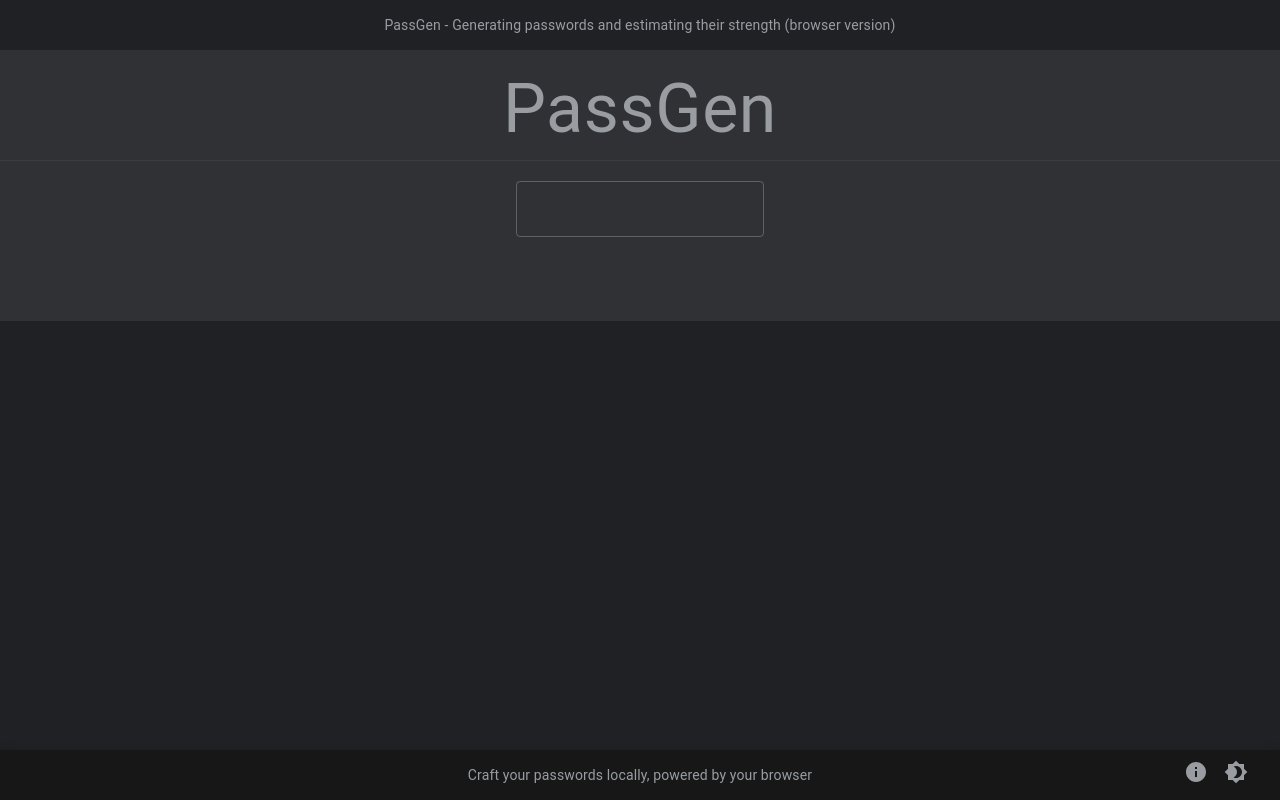
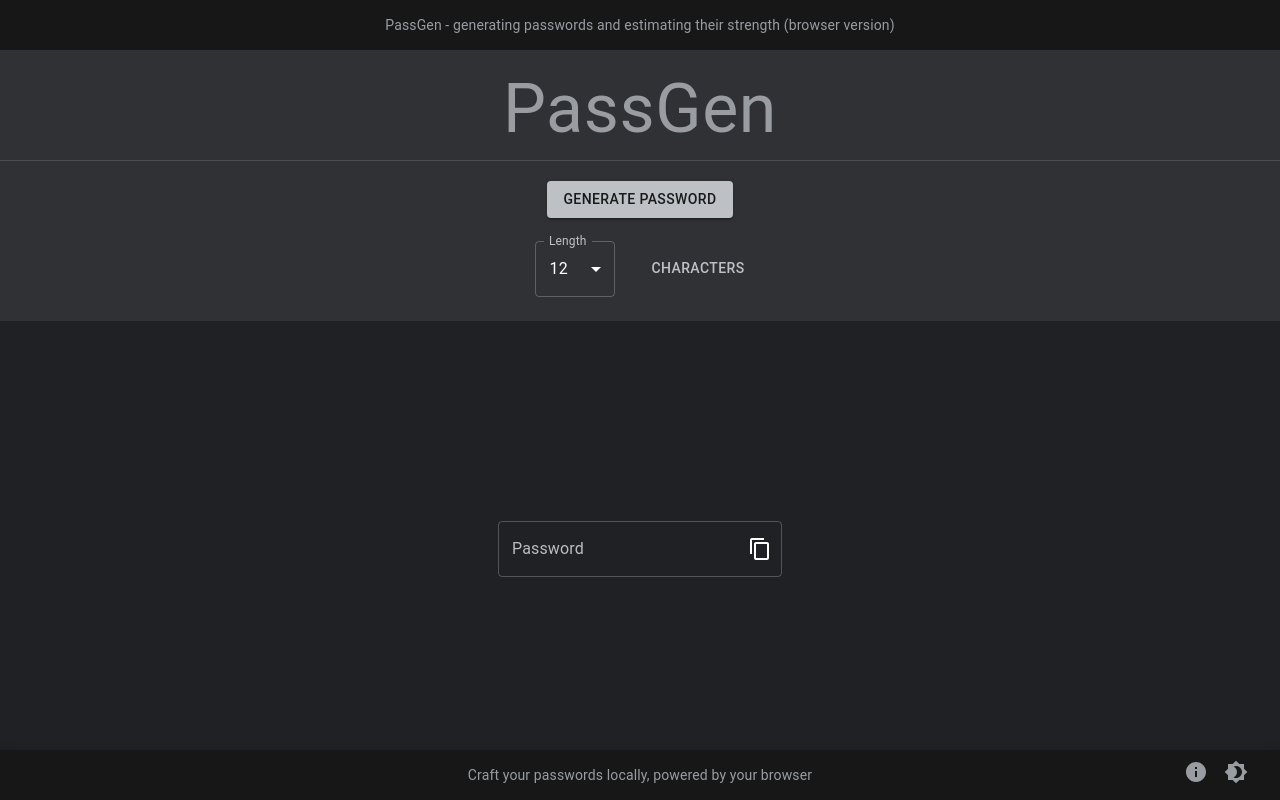
Before and after one commit to simon-styles/passGen, a React (Create React App) app: page / in a window 1280 px wide. Built offline with nearby package versions, Linux system fonts and the light colour scheme.

Commit message:
Added multiple features - character selection, length, return password, copy icon, layout, structure of code

```diff
--- a/src/components/AppTextField.tsx
+++ /dev/null
@@ -1,25 +0,0 @@
-import React, {useContext} from "react";
-import {Box, TextField} from "@mui/material";
-import {ThemeContext} from "./ThemeContext";
-
-const AppTextField: React.FC = () => {
-  const { darkMode } = useContext(ThemeContext)
-
-  return (
-    <Box
-      style={{
-        height: "20vh",
-        minHeight: "142px",
-        display: "flex",
-        flexDirection: "column",
-        alignItems: "center",
-        justifyContent: "flex-start",
-        backgroundColor: darkMode? "#303134" : "#e0e0e0",
-      }}
-    >
-      <TextField style={{ marginTop: "20px" }}></TextField>
-    </Box>
-  )
-};
-
-export default AppTextField;
--- a/src/components/AppBarBottom.tsx
+++ b/src/components/BarBottom.tsx
@@ -16,7 +16,7 @@ import Brightness4Icon from "@mui/icons-material/Brightness4";
 
 import { ThemeContext } from "./ThemeContext";
 
-const AppBarBottom = () => {
+const BarBottom = () => {
   const { darkMode, toggleDarkMode } = useContext(ThemeContext);
   const [openInfo, setOpenInfo] = useState(false);
 
@@ -84,47 +84,24 @@ const AppBarBottom = () => {
           >
             <InfoIcon />
           </IconButton>
-          <Dialog
-            open={openInfo}
-            onClose={handleCloseInfo}
-            PaperProps={{
-              style: {
-                backgroundColor: darkMode ? "#303134" : "#f8f9fa",
-              },
-            }}
-          >
-            <DialogTitle style={{ color: darkMode ? "#FFFFFF" : "#202124" }}>
-              PassGen - Generating passwords and estimating their strength
+          <Dialog open={openInfo} onClose={handleCloseInfo}>
+            <DialogTitle>
+              PassGen - generating passwords and estimating their strength
             </DialogTitle>
             <DialogContent>
               <DialogContentText>
-                <Typography
-                  paragraph
-                  style={{
-                    color: darkMode ? "#e8eaed" : "#5f6368",
-                  }}
-                >
+                <Typography paragraph>
                   Welcome to 'PassGen'! Here's a tool that doesn't just create
                   secure passwords, but it also educates you about the strength
                   of those passwords in the face of potential attacks.
                 </Typography>
-                <Typography
-                  paragraph
-                  style={{
-                    color: darkMode ? "#e8eaed" : "#5f6368",
-                  }}
-                >
+                <Typography paragraph>
                   You can generate robust passwords using PassGen, and it tells
                   you how long it might take for a sophisticated computer system
                   to crack them. This system, for the sake of illustration, can
                   make an astonishing 1 quadrillion guesses every second!
                 </Typography>
-                <Typography
-                  paragraph
-                  style={{
-                    color: darkMode ? "#e8eaed" : "#5f6368",
-                  }}
-                >
+                <Typography paragraph>
                   What makes PassGen unique is its ability to check the strength
                   of your existing passwords without requiring you to share
                   them. You just input the length of your password and the types
@@ -133,24 +110,14 @@ const AppBarBottom = () => {
                   data being sent or stored anywhere – your information always
                   remains confidential and secure in your own browser.
                 </Typography>
-                <Typography
-                  paragraph
-                  style={{
-                    color: darkMode ? "#e8eaed" : "#5f6368",
-                  }}
-                >
+                <Typography paragraph>
                   Our application also educates you about 'password entropy',
                   which is a measure of password complexity. The higher the
                   entropy, the harder your password is to crack. When we
                   calculate the time it would take to brute force your password,
                   we give you a real sense of your password's strength.
                 </Typography>
-                <Typography
-                  paragraph
-                  style={{
-                    color: darkMode ? "#e8eaed" : "#5f6368",
-                  }}
-                >
+                <Typography paragraph>
                   Remember, PassGen is entirely free to use. Our goal is to make
                   strong cybersecurity accessible to everyone. Enjoy using
                   PassGen - we hope it answers all your security queries. It's
@@ -179,4 +146,4 @@ const AppBarBottom = () => {
   );
 };
 
-export default AppBarBottom;
+export default BarBottom;
--- a/src/components/AppBarTop.tsx
+++ b/src/components/BarTop.tsx
@@ -2,7 +2,7 @@ import React, { useContext } from "react";
 import { ThemeContext } from "./ThemeContext";
 import { AppBar, Toolbar, Typography } from "@mui/material";
 
-const AppBarTop: React.FC = () => {
+const BarTop: React.FC = () => {
   const { darkMode } = useContext(ThemeContext);
 
   return (
@@ -10,7 +10,7 @@ const AppBarTop: React.FC = () => {
       <Toolbar
         style={{
           minHeight: "50px",
-          backgroundColor: darkMode ? "#202124" : "#fff",
+          backgroundColor: darkMode ? "#171717" : "#f2f2f2",
         }}
       >
         <Typography
@@ -21,11 +21,12 @@ const AppBarTop: React.FC = () => {
             color: darkMode ? "#999da2" : "#70757a",
           }}
         >
-          PassGen - Generating passwords and estimating their strength (browser version)
+          PassGen - generating passwords and estimating their strength (browser
+          version)
         </Typography>
       </Toolbar>
     </AppBar>
   );
 };
 
-export default AppBarTop;
+export default BarTop;
--- /dev/null
+++ b/src/components/DisplayPassword.tsx
@@ -0,0 +1,47 @@
+import React from "react";
+import { IconButton, InputAdornment, TextField } from "@mui/material";
+import ContentCopyIcon from "@mui/icons-material/ContentCopy";
+
+type Data = {
+  password: string;
+  entropy: number;
+  bruteForceTime: {
+    time: number;
+    unit: string;
+  };
+};
+
+type Props = {
+  data: Data | null;
+};
+
+const DisplayPassword: React.FC<Props> = ({ data }) => {
+  const handleClickCopy = async () => {
+    try {
+      await navigator.clipboard.writeText(data?.password || "");
+    } catch (err) {
+      console.error("Failed to copy password: ", err);
+    }
+  };
+
+  return (
+    <>
+      <TextField
+        label={"Password"}
+        variant={"outlined"}
+        value={data?.password || ""}
+        InputProps={{
+          endAdornment: (
+            <InputAdornment position={"end"}>
+              <IconButton edge={"end"} onClick={handleClickCopy}>
+                <ContentCopyIcon />
+              </IconButton>
+            </InputAdornment>
+          ),
+        }}
+      />
+    </>
+  );
+};
+
+export default DisplayPassword;
--- /dev/null
+++ b/src/components/GeneratePassword.tsx
@@ -0,0 +1,199 @@
+import React, { useContext, useState } from "react";
+import {
+  Box,
+  Button,
+  FormControlLabel,
+  Checkbox,
+  Select,
+  MenuItem,
+  SelectChangeEvent,
+  Menu,
+  FormControl,
+  InputLabel,
+  Typography,
+} from "@mui/material";
+import { ThemeContext } from "./ThemeContext";
+import { generatePassword } from "../services/passwordService";
+import { computeEntropy } from "../services/entropyService";
+import { computeBruteForceTime } from "../services/bruteForceTimeService";
+import { SelectedCategories } from "../interfaces";
+import DisplayPassword from "./DisplayPassword";
+
+const menuItems = Array.from({ length: 45 }, (_, i) => i + 4).map((item) => (
+  <MenuItem key={item} value={item}>
+    {item}
+  </MenuItem>
+));
+
+const GeneratePassword: React.FC = () => {
+  const { darkMode } = useContext(ThemeContext);
+  const [length, setLength] = useState<number>(12);
+  const [anchorEl, setAnchorEl] = useState<null | HTMLElement>(null);
+  const [selectedCategories, setSelectedCategories] =
+    useState<SelectedCategories>({
+      useNumbers: false,
+      useLowerCase: false,
+      useUpperCase: false,
+      useSymbols: false,
+    });
+  const [generatedData, setGeneratedData] = useState<{
+    password: string;
+    entropy: number;
+    bruteForceTime: {
+      time: number;
+      unit: string;
+    };
+  } | null>(null);
+
+  const handleSetLength = (event: SelectChangeEvent<number>) => {
+    setLength(event.target.value as number);
+  };
+
+  const handleClickCharacters = (event: React.MouseEvent) => {
+    setAnchorEl(event.currentTarget as HTMLElement);
+  };
+
+  const handleCloseCharacters = () => {
+    setAnchorEl(null);
+  };
+
+  const handleCheckboxChange = (category: keyof SelectedCategories) => () => {
+    setSelectedCategories((prevState) => ({
+      ...prevState,
+      [category]: !prevState[category],
+    }));
+  };
+
+  function handleClickGenerate() {
+    const password = generatePassword(length, selectedCategories);
+    const entropy = computeEntropy(password);
+    const bruteForceTime = computeBruteForceTime(entropy);
+    setGeneratedData({ password, entropy, bruteForceTime });
+    console.log(password, entropy, bruteForceTime);
+  }
+
+  return (
+    <>
+      <Box
+        style={{
+          height: "20vh",
+          minHeight: "142px",
+          display: "flex",
+          flexDirection: "column",
+          alignItems: "center",
+          justifyContent: "flex-start",
+          backgroundColor: darkMode ? "#303134" : "#e0e0e0",
+        }}
+      >
+        <Button
+          variant="contained"
+          style={{ marginTop: "20px" }}
+          onClick={handleClickGenerate}
+        >
+          Generate Password
+        </Button>
+        <Box
+          style={{
+            display: "flex",
+            flexDirection: "row",
+            alignItems: "center",
+            justifyContent: "space-between",
+            marginTop: "15px",
+            gap: "20px",
+          }}
+        >
+          <FormControl sx={{ m: 1, minWidth: 80 }}>
+            <InputLabel id="Length">Length</InputLabel>
+            <Select
+              id={"Length"}
+              value={length}
+              onChange={handleSetLength}
+              label={"Length"}
+              MenuProps={{
+                PaperProps: {
+                  style: {
+                    maxHeight: 48 * 4.5,
+                  },
+                },
+              }}
+            >
+              {menuItems}
+            </Select>
+          </FormControl>
+          <Button
+            aria-controls={"checkbox-menu"}
+            aria-haspopup={true}
+            onClick={handleClickCharacters}
+          >
+            Characters
+          </Button>
+          <Menu
+            anchorEl={anchorEl}
+            keepMounted={true}
+            open={Boolean(anchorEl)}
+            onClose={handleCloseCharacters}
+          >
+            <MenuItem>
+              <FormControlLabel
+                control={
+                  <Checkbox
+                    checked={selectedCategories.useNumbers}
+                    onChange={handleCheckboxChange("useNumbers")}
+                  />
+                }
+                label={"Numbers"}
+              />
+            </MenuItem>
+            <MenuItem>
+              <FormControlLabel
+                control={
+                  <Checkbox
+                    checked={selectedCategories.useLowerCase}
+                    onChange={handleCheckboxChange("useLowerCase")}
+                  />
+                }
+                label={"Lowercase"}
+              />
+            </MenuItem>
+            <MenuItem>
+              <FormControlLabel
+                control={
+                  <Checkbox
+                    checked={selectedCategories.useUpperCase}
+                    onChange={handleCheckboxChange("useUpperCase")}
+                  />
+                }
+                label={"Uppercase"}
+              />
+            </MenuItem>
+            <MenuItem>
+              <FormControlLabel
+                control={
+                  <Checkbox
+                    checked={selectedCategories.useSymbols}
+                    onChange={handleCheckboxChange("useSymbols")}
+                  />
+                }
+                label={"Symbols"}
+              />
+            </MenuItem>
+          </Menu>
+        </Box>
+      </Box>
+      <Box
+        style={{
+          height: "32vh",
+          minHeight: "142px",
+          display: "flex",
+          flexDirection: "column",
+          alignItems: "center",
+          justifyContent: "flex-end",
+        }}
+      >
+        <DisplayPassword data={generatedData} />
+      </Box>
+    </>
+  );
+};
+
+export default GeneratePassword;
--- a/src/components/MainPage.tsx
+++ b/src/components/MainPage.tsx
@@ -1,43 +1,28 @@
-import React from "react";
+import React, { useContext } from "react";
 
-import AppBarTop from "./AppBarTop";
-import AppBanner from "./AppBanner";
-import AppBarBottom from "./AppBarBottom";
-import AppTextField from "./AppTextField";
-import { generatePassword } from "../services/passwordService";
-import { computeEntropy } from "../services/entropyService";
-import { computeBruteForceTime } from "../services/bruteForceTimeService";
-import {Divider} from "@mui/material";
-
-/**
- * -----------------------------------------------
- */
-const length = 8;
-const categories = [
-  "abcdefghijklmnopqrstuvwxyz",
-  "ABCDEFGHIJKLMNOPQRSTUVWXYZ",
-  "0123456789",
-];
-const password = generatePassword(length, categories);
-const entropy = computeEntropy(password);
-const bruteForceTime = computeBruteForceTime(entropy);
-console.log(`Password is: ${password}`);
-console.log(`Entropy of the password is: ${entropy}`);
-console.log(
-  `Brute force time is: ${bruteForceTime.time} ${bruteForceTime.unit}`,
-);
-/**
- * -----------------------------------------------
- */
+import BarTop from "./BarTop";
+import Banner from "./Banner";
+import BarBottom from "./BarBottom";
+import { Divider } from "@mui/material";
+import { ThemeContext } from "./ThemeContext";
+import GeneratePassword from "./GeneratePassword";
 
 const MainPage: React.FC = () => {
+  const { darkMode } = useContext(ThemeContext);
+
   return (
     <div>
-      <AppBarTop />
-      <AppBanner />
-      <Divider />
-      <AppTextField />
-      <AppBarBottom />
+      <BarTop />
+      <Banner />
+      <Divider
+        style={{
+          backgroundColor: darkMode
+            ? "rgba(112, 117, 122, 0.25)"
+            : "rgba(153, 157, 162, 0.25)",
+        }}
+      />
+      <GeneratePassword />
+      <BarBottom />
     </div>
   );
 };
--- /dev/null
+++ b/src/interfaces.ts
@@ -0,0 +1,6 @@
+export interface SelectedCategories {
+  useNumbers: boolean;
+  useLowerCase: boolean;
+  useUpperCase: boolean;
+  useSymbols: boolean;
+}
--- a/src/services/bruteForceTimeService.tsx
+++ b/src/services/bruteForceTimeService.tsx
@@ -19,7 +19,7 @@ export function computeBruteForceTime(entropy: number): {
     { unit: "nanoseconds", factor: 1000 },
   ];
 
-  let unit = "years";
+  let unit = "";
 
   for (let conversion of conversions) {
     if (time >= 1.0) {
@@ -29,5 +29,9 @@ export function computeBruteForceTime(entropy: number): {
     time *= conversion.factor;
   }
 
+  if (!unit) {
+    unit = " nanoseconds";
+  }
+
   return { time: parseFloat(time.toFixed(2)), unit };
 }
--- a/src/services/entropyService.tsx
+++ b/src/services/entropyService.tsx
@@ -1,7 +1,7 @@
 const LOWERCASE_CHARS = 26;
 const UPPERCASE_CHARS = 26;
 const DIGIT_CHARS = 10;
-const SPECIAL_CHARS = 31;
+const SPECIAL_CHARS = 32;
 
 export function computeEntropy(password: string): number {
   if (!password) {
@@ -15,5 +15,5 @@ export function computeEntropy(password: string): number {
   if (/\d/.test(password)) N += DIGIT_CHARS;
   if (/[\W_]/.test(password)) N += SPECIAL_CHARS;
 
-  return parseFloat(Math.log2(Math.pow(N, password.length)).toFixed(2));
+  return Math.log2(Math.pow(N, password.length));
 }
--- a/src/services/passwordService.tsx
+++ b/src/services/passwordService.tsx
@@ -1,3 +1,34 @@
+import { SelectedCategories } from "../interfaces";
+
+function getCategories(selectedCategories: SelectedCategories) {
+  const charSets = {
+    useNumbers: "0123456789",
+    useLowerCase: "abcdefghijklmnopqrstuvwxyz",
+    useUpperCase: "ABCDEFGHIJKLMNOPQRSTUVWXYZ",
+    useSymbols: "!\"#$%&'()*+,-./:;<=>?@[\\]^_`{|}~",
+  };
+
+  let categories: string[] = [];
+
+  if (selectedCategories.useNumbers) {
+    categories.push(charSets.useNumbers);
+  }
+
+  if (selectedCategories.useLowerCase) {
+    categories.push(charSets.useLowerCase);
+  }
+
+  if (selectedCategories.useUpperCase) {
+    categories.push(charSets.useUpperCase);
+  }
+
+  if (selectedCategories.useSymbols) {
+    categories.push(charSets.useSymbols);
+  }
+
+  return categories;
+}
+
 function getRandomCharacter(str: string): string {
   const randomIndex = Math.floor(Math.random() * str.length);
   return str[randomIndex];
@@ -15,7 +46,12 @@ function shuffle(array: string[]): string[] {
   return array;
 }
 
-export function generatePassword(length: number, categories: string[]): string {
+export function generatePassword(
+  length: number,
+  selectedCategories: SelectedCategories,
+): string {
+  const categories = getCategories(selectedCategories);
+
   if (length < categories.length) {
     throw new Error(`Length must be at least ${categories.length}`);
   }
```
Also changed, not shown: src/components/Banner.tsx (renamed from src/components/AppBanner.tsx, +7 -3 lines).
